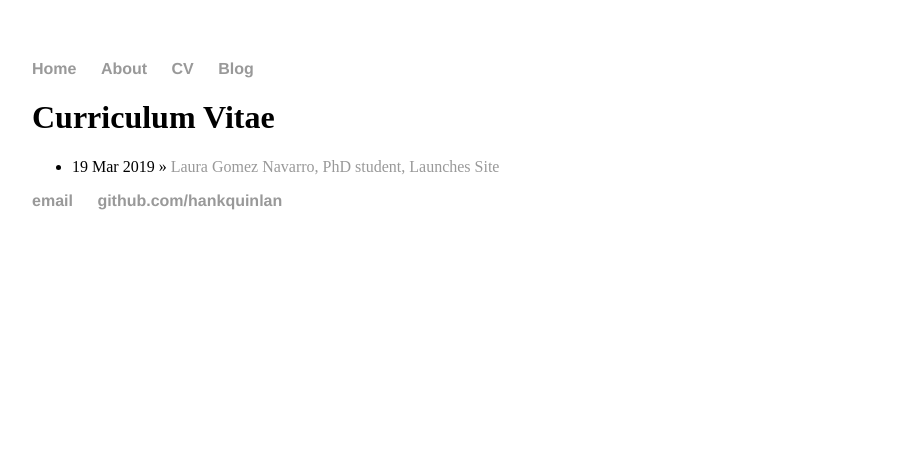
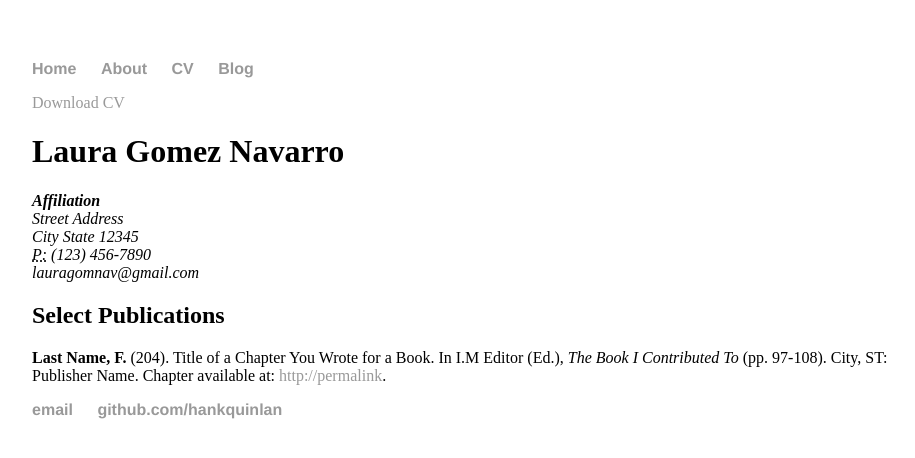
Before and after one commit to LauraGomezNavarro/LauraGomezNavarro.github.io, a Jekyll site: the page built from cv/index.html, in a window 1280 px wide. Shown: the top 458 px of the page, without its empty margins (160-1075 px from the left). Built offline with Jekyll 4.4.1, drawn with Linux system fonts in a browser that asks for light colours.

Commit message:
Update index.html

```diff
--- a/cv/index.html
+++ b/cv/index.html
@@ -1,11 +1,22 @@
 ---
 layout: default
-title: Curriculum Vitae
+title: Curriculum Vitae of Laura Gomez Navarro
 ---
-	<h1>{{ page.title }}</h1>
-	<ul class="posts">
 
-	  {% for post in site.posts %}
-	    <li><span>{{ post.date | date_to_string }}</span> » <a href="{{ post.url }}" title="{{ post.title }}">{{ post.title }}</a></li>
-	  {% endfor %}
-	</ul>
+	<div class="cv">
+		<a href="#" class="download" title="Download CV as PDF">Download CV</a>
+					<h1>Laura Gomez Navarro</h1>
+					<address>
+					<strong>Affiliation</strong><br>
+					Street Address<br>
+					City State 12345<br>
+					<abbr title="phone">P:</abbr> (123) 456-7890<br>
+					<span class="obfuscate">lauragomnav@gmail.com</span>
+					</address>
+
+					<h2>Select Publications</h2>
+
+					<p><strong>Last Name, F.</strong> (204). Title of a Chapter You Wrote for a Book. In I.M Editor (Ed.), <em>The Book I Contributed To</em> (pp. 97-108). City, ST: Publisher Name. Chapter available at: <a href="#">http://permalink</a>.
+
+
+	</div>
```
